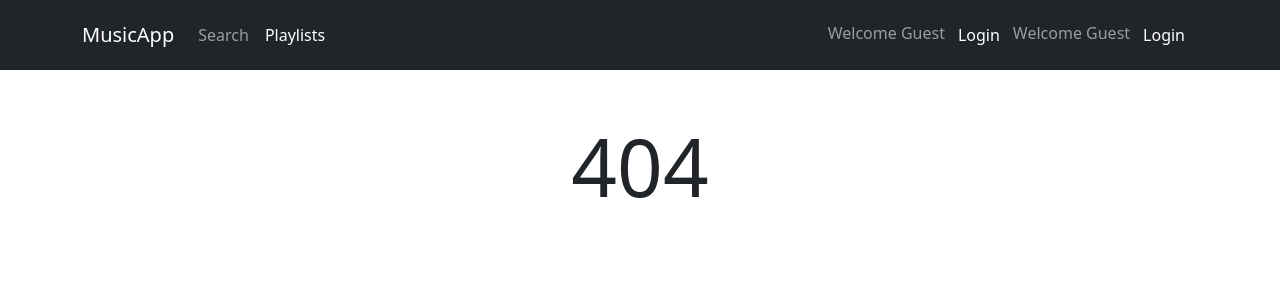
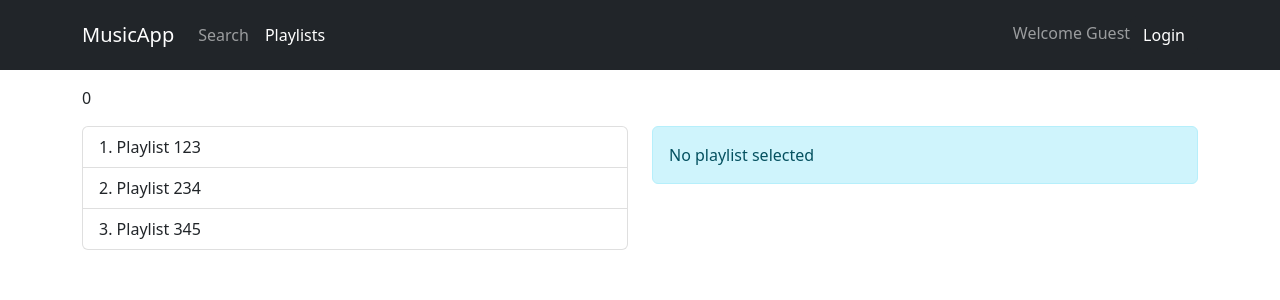
Before and after one commit to ev45ive/sages-react-open-grudzien, a React (Create React App) app: page /playlists/1 in a window 1280 px wide. Before the commit this address had no page. Shown: the top 300 px of the page. Built offline with nearby package versions, Linux system fonts and the light colour scheme.

Commit message:
Router + Store

```diff
--- a/src/common/components/NavBar.tsx
+++ b/src/common/components/NavBar.tsx
@@ -29,7 +29,6 @@ const NavBar = (props: Props) => {
           </ul>
           <div className="ms-auto navbar-text">
             <UserWidget />
-            <UserWidget />
           </div>
         </div>
       </div>
--- a/src/playlists/components/PlaylistList.tsx
+++ b/src/playlists/components/PlaylistList.tsx
@@ -7,7 +7,7 @@ type Props = {
   playlists: Playlist[];
   selectedId?: string | null;
   onSelect: (id: Playlist["id"]) => void;
-  onDelete: (id: Playlist["id"]) => void;
+  onDelete?: (id: Playlist["id"]) => void;
 };
 
 const PlaylistList = ({ playlists, onSelect, onDelete, selectedId }: Props) => {
@@ -25,6 +25,7 @@ const PlaylistList = ({ playlists, onSelect, onDelete, selectedId }: Props) => {
             onClick={() => onSelect(playlist.id)}
           >
             {index + 1}. {playlist.name}
+            {onDelete && (
               <span
                 className="close float-end"
                 onClick={(event) => {
@@ -34,6 +35,7 @@ const PlaylistList = ({ playlists, onSelect, onDelete, selectedId }: Props) => {
               >
                 &times;
               </span>
+            )}
           </button>
         ))}
       </div>
--- /dev/null
+++ b/src/playlists/containers/PlaylistsRedux.tsx
@@ -0,0 +1,51 @@
+import React, { useEffect } from "react";
+import { useSelector, useDispatch } from "react-redux";
+import { useNavigate, useParams } from "react-router-dom";
+import { AppDispatch } from "../../store";
+import {
+  playlistLoadById,
+  playlistSelectedSelector,
+  playlistsLoad,
+  playlistsSelector,
+} from "../../store/reducers/playlists";
+import PlaylistDetails from "../components/PlaylistDetails";
+import PlaylistList from "../components/PlaylistList";
+type Props = {};
+
+const PlaylistsRedux = (props: Props) => {
+  const playlists = useSelector(playlistsSelector);
+  const selected = useSelector(playlistSelectedSelector);
+  const dispatch = useDispatch<AppDispatch>();
+
+  const navigate = useNavigate();
+  const { playlistId } = useParams();
+  useEffect(() => {
+    playlistId && dispatch(playlistLoadById(playlistId));
+  }, [playlistId]);
+
+  useEffect(() => {
+    dispatch(playlistsLoad());
+  }, []);
+
+  return (
+    <div>
+      <div className="row">
+        <div className="col">
+          <PlaylistList
+            selectedId={selected?.id}
+            playlists={playlists}
+            onSelect={(id) => navigate("/playlists/" + id)}
+          />
+        </div>
+        <div className="col">
+          <PlaylistDetails
+            playlist={selected}
+            onEdit={() => navigate("/playlists/" + selected?.id + "/edit")}
+          />
+        </div>
+      </div>
+    </div>
+  );
+};
+
+export default PlaylistsRedux;
--- a/src/store/index.ts
+++ b/src/store/index.ts
@@ -1,10 +1,11 @@
 import { configureStore } from "@reduxjs/toolkit";
 import { counterSlice } from "./reducers/counter";
+import { playlistsSlice } from "./reducers/playlists";
 
 export const store = configureStore({
   reducer: {
-    [counterSlice.name]: counterSlice.reducer
-
+    [counterSlice.name]: counterSlice.reducer,
+    [playlistsSlice.name]: playlistsSlice.reducer,
   },
 });
 
--- /dev/null
+++ b/src/store/reducers/playlists.ts
@@ -0,0 +1,84 @@
+import { createSlice } from "@reduxjs/toolkit";
+import {
+  PayloadAction,
+  createAsyncThunk,
+  AsyncThunk,
+  AnyAction,
+} from "@reduxjs/toolkit";
+import { Playlist } from "../../common/model/Playlist";
+import { mockPlaylists } from "../../common/mocks/mockPlaylists";
+import { RootState } from "..";
+
+export interface playlistsState {
+  items: Playlist[];
+  selectedId?: Playlist["id"];
+  selected?: Playlist;
+  loading: boolean;
+}
+
+const initialState: playlistsState = {
+  items: [],
+  loading: false,
+};
+
+export const playlistsSlice = createSlice({
+  name: "playlists",
+  initialState,
+  reducers: {
+    // loadPlaylists: (state, action: PayloadAction<{ data: Playlist[] }>) => {
+    //   state.items = action.payload.data;
+    // },
+  },
+  extraReducers(builder) {
+    builder.addCase(playlistsLoad.fulfilled, (state, action) => {
+      state.items = action.payload;
+    });
+    builder.addCase(playlistLoadById.fulfilled, (state, action) => {
+      state.selected = action.payload;
+    });
+    builder.addMatcher(isPendingAction, (state, action) => {
+      state.loading = true;
+    });
+  },
+});
+
+type GenericAsyncThunk = AsyncThunk<unknown, unknown, any>;
+
+type PendingAction = ReturnType<GenericAsyncThunk["pending"]>;
+type RejectedAction = ReturnType<GenericAsyncThunk["rejected"]>;
+type FulfilledAction = ReturnType<GenericAsyncThunk["fulfilled"]>;
+function isPendingAction(action: AnyAction): action is PendingAction {
+  return action.type.endsWith("/pending");
+}
+
+// Action creators are generated for each case reducer function
+export const {} = playlistsSlice.actions;
+
+export default playlistsSlice.reducer;
+
+export const playlistsLoad = createAsyncThunk<Playlist[]>(
+  "playlists/load", // '/pending'
+  async (name, { rejectWithValue }) => {
+    // const response = await fetch(`https://pokeapi.co/api/v2/pokemon/${name}`);
+    // const data = await response.json();
+    return new Promise((resolve) => {
+      setTimeout(() => {
+        resolve(mockPlaylists);
+      }, 2000);
+    });
+  }
+);
+
+export const playlistLoadById = createAsyncThunk<
+  Playlist | undefined,
+  Playlist["id"]
+>("playlists/load_by_id", async (id, { rejectWithValue }) => {
+  return new Promise((resolve) => {
+    setTimeout(() => {
+      resolve(mockPlaylists.find((p) => p.id == id));
+    }, 2000);
+  });
+});
+
+export const playlistsSelector = (state:RootState) => state.playlists.items
+export const playlistSelectedSelector = (state:RootState) => state.playlists.selected
```
Also changed, not shown: src/index.tsx (+6 -1 lines). Lines whose indentation alone changed are shown as unchanged.
